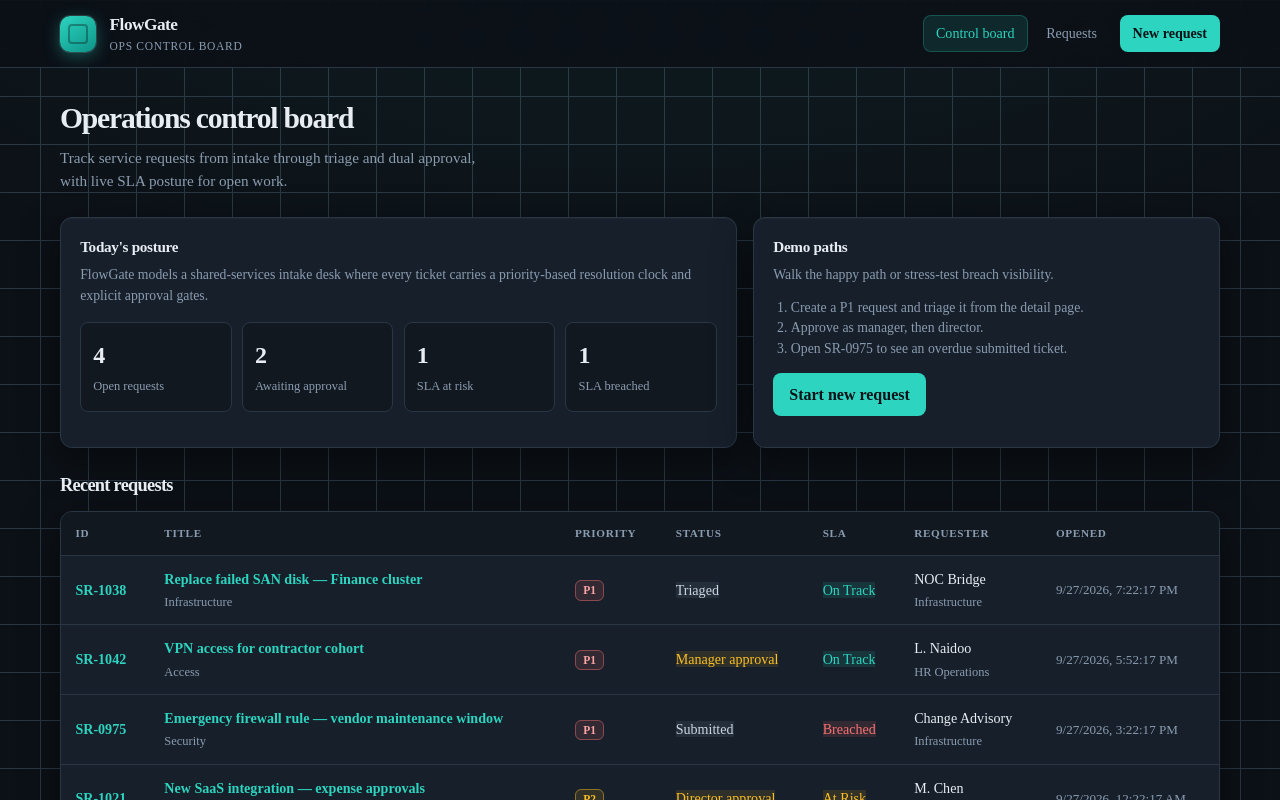
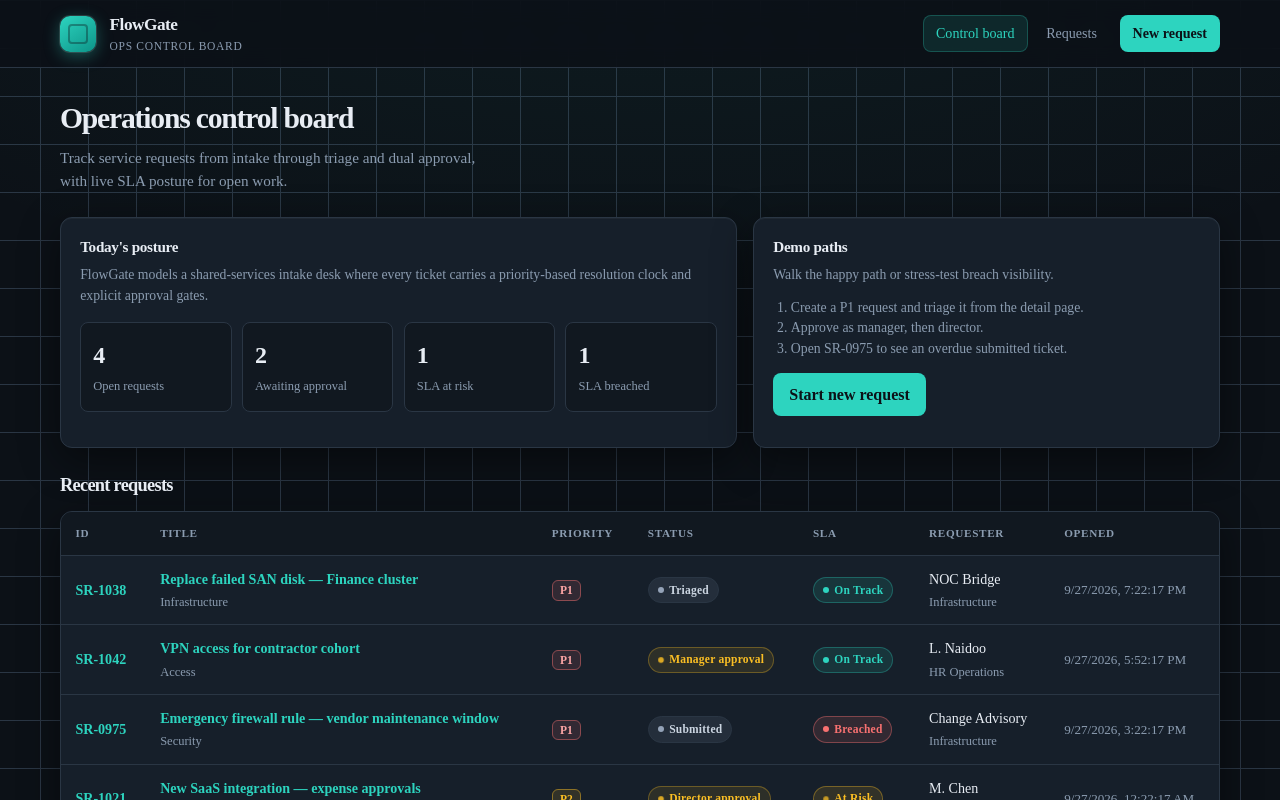
Before and after one commit to jah-guide/flowgate, a Next.js app: page / in a window 1280 px wide. Shown: the top 800 px of the page. Built offline with nearby package versions, Linux system fonts and the light colour scheme.

Commit message:
ui: restyle SLA and workflow status badges

```diff
--- a/src/components/SlaBadge.tsx
+++ b/src/components/SlaBadge.tsx
@@ -10,7 +10,12 @@ const LABELS = {
 export function SlaBadge({ request }: { request: ServiceRequest }) {
   const status = getSlaStatus(request);
   return (
-    <span className={`sla sla-${status}`} title={formatSlaRemaining(request)}>
+    <span
+      className={`badge sla sla-${status}`}
+      title={formatSlaRemaining(request)}
+      aria-label={`SLA ${LABELS[status]}: ${formatSlaRemaining(request)}`}
+    >
+      <span className="badge-dot" aria-hidden />
       {LABELS[status]}
     </span>
   );
@@ -20,9 +25,9 @@ export function SlaDetail({ request }: { request: ServiceRequest }) {
   const status = getSlaStatus(request);
   const remaining = formatSlaRemaining(request);
   return (
-    <div className={`sla-panel sla-panel-${status}`}>
+    <div className={`sla-panel sla-panel-${status}`} aria-live="polite">
       <div className="sla-panel-head">
-        <span className={`sla sla-${status}`}>{LABELS[status]}</span>
+        <SlaBadge request={request} />
         <span className="sla-meta">{remaining}</span>
       </div>
       <dl className="sla-dl">
--- a/src/components/StatusBadge.tsx
+++ b/src/components/StatusBadge.tsx
@@ -1,5 +1,10 @@
 import { STATUS_LABELS, type RequestStatus } from "@/lib/types";
 
 export function StatusBadge({ status }: { status: RequestStatus }) {
-  return <span className={`status status-${status}`}>{STATUS_LABELS[status]}</span>;
+  return (
+    <span className={`badge status status-${status}`}>
+      <span className="badge-dot" aria-hidden />
+      {STATUS_LABELS[status]}
+    </span>
+  );
 }
```
